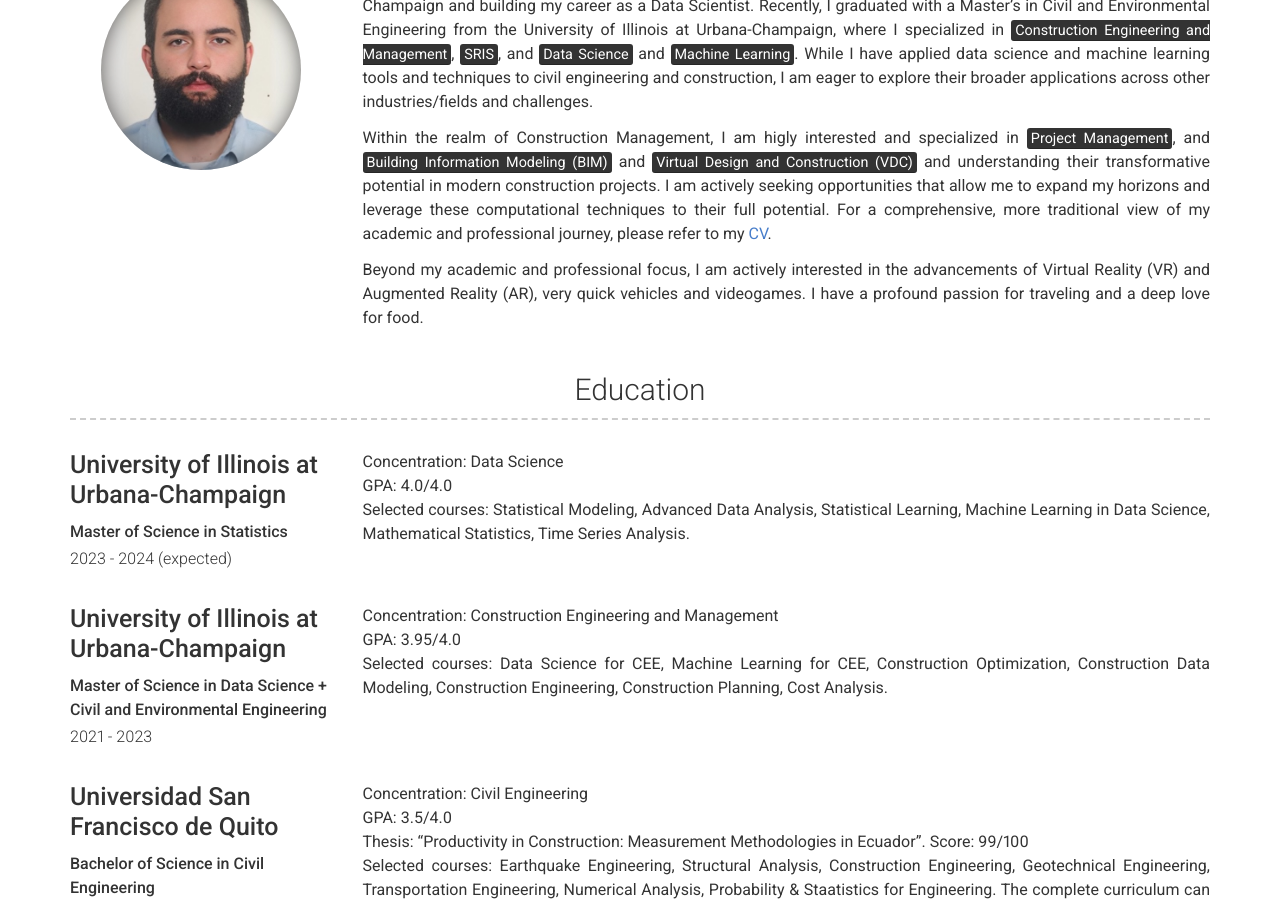
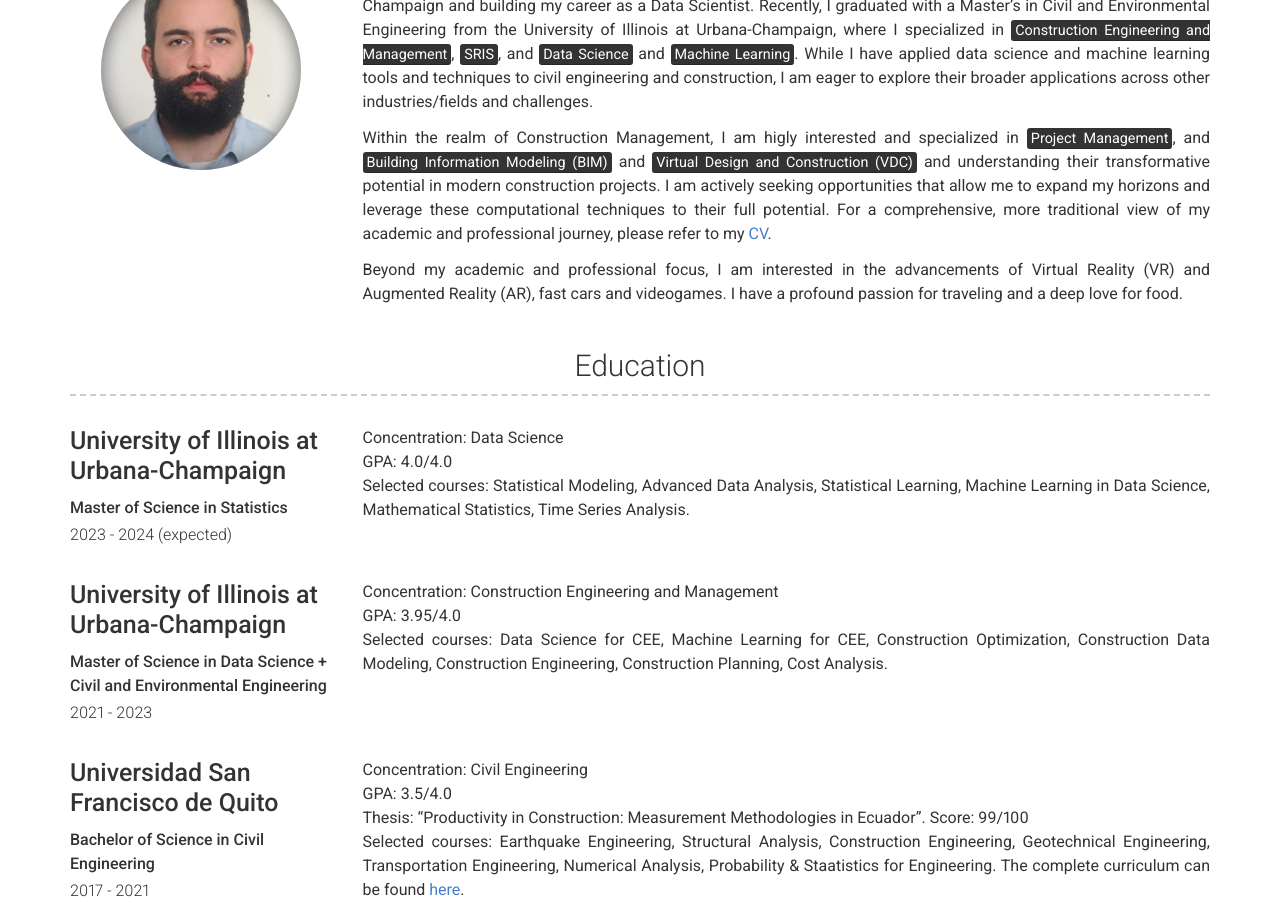
Before and after one commit to fsaudm/fsaudm.github.io, a Jekyll site: the page built from index.md, in a window 1280 px wide and 900 px high, scrolled down 359 px. Built offline with Jekyll 4.4.1, drawn with Linux system fonts in a browser that asks for light colours.

Commit message:
Update _config.yml

```diff
--- a/_config.yml
+++ b/_config.yml
@@ -29,7 +29,7 @@ about_content: | # this will include new lines to allow paragraphs
 
   Within the realm of Construction Management, I am higly interested and specialized in <mark>Project Management</mark>, and <mark>Building Information Modeling (BIM)</mark> and <mark>Virtual Design and Construction (VDC)</mark> and understanding their transformative potential in modern construction projects. I am actively seeking opportunities that allow me to expand my horizons and leverage these computational techniques to their full potential. For a comprehensive, more traditional view of my academic and professional journey, please refer to my [CV](https://uofi.box.com/s/q1jzz2jo1bou04atrciunc2lwbo3wrj0).
 
-  Beyond my academic and professional focus, I am actively interested in the advancements of Virtual Reality (VR) and Augmented Reality (AR), very quick vehicles and videogames. I have a profound passion for traveling and a deep love for food.
+  Beyond my academic and professional focus, I am interested in the advancements of Virtual Reality (VR) and Augmented Reality (AR), fast cars and videogames. I have a profound passion for traveling and a deep love for food.
 
 
 # Footer
```
